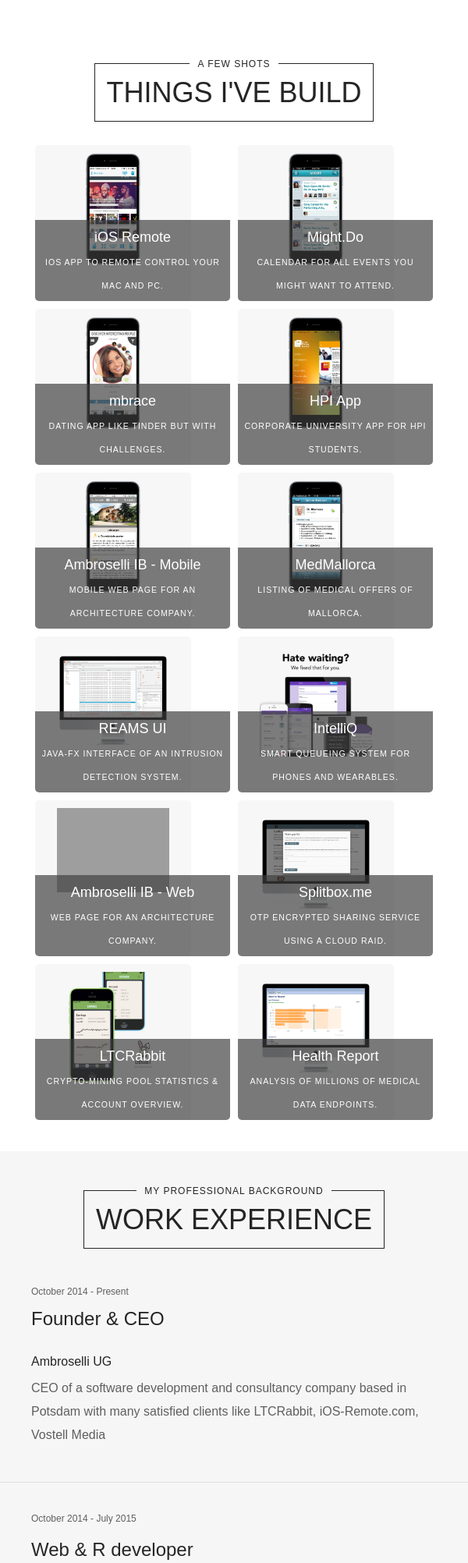
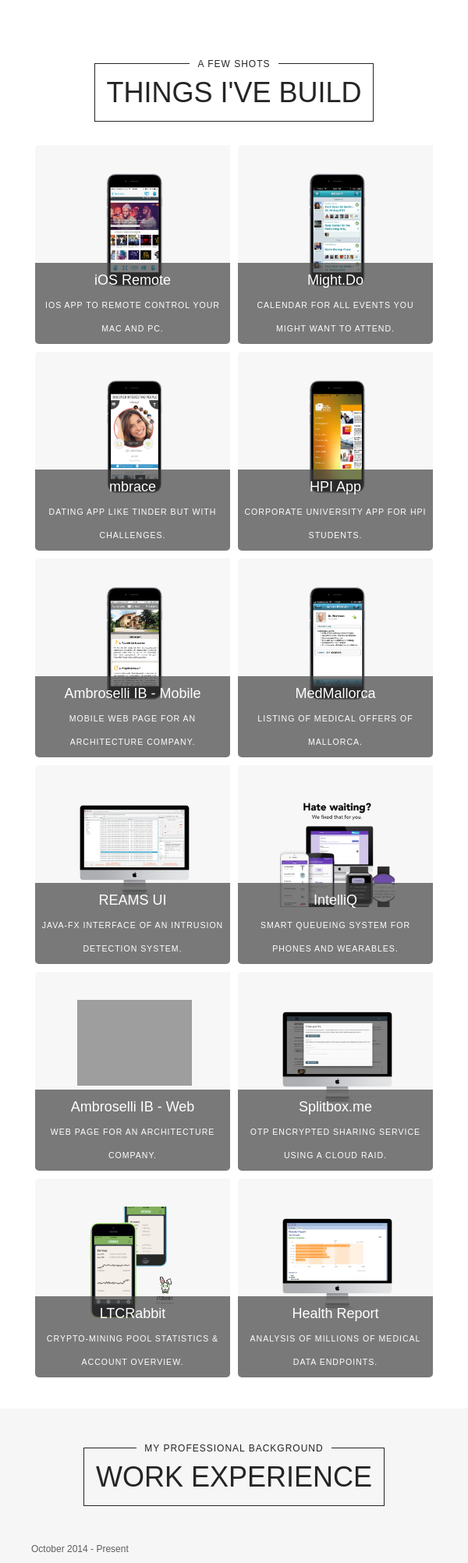
Before and after one commit to CarlAmbroselli/Homepage, a PHP site: page /work/index.html in a window 600 px wide. Shown: the part 256-2260 px from the top of the page at 78% size. Run offline with PHP 8.4, Linux system fonts and the light colour scheme; some libraries are stand-ins or nearby versions; some web fonts are replaced; grey boxes are pictures that could not be loaded.

Commit message:
Fix responsive portfolio width

```diff
--- a/work/style.css
+++ b/work/style.css
@@ -374,6 +374,10 @@
 			width: 705px;
 			margin-left: 15px;
 		}
+
+    .portfolio-item-preview {
+      padding: 36px !important;
+    }
 }
 
 @media (min-width: 768px) {
@@ -758,7 +762,7 @@
   position: relative;
   background-color: #F7F7F7;
   border-radius: 5px;
-  padding: 10px;
+  padding: 16px;
 }
 
 .portfolio-item-preview > img {
@@ -914,8 +918,8 @@
 @media (max-width: 767px) {
 
   .portfolio-item-preview {
-    width: 180px;
-    height: 180px;
+    width: 301px;
+    height: 301px;
   }
 
   body {
@@ -984,6 +988,7 @@
   .portfolio-item-preview {
     width: 80vw;
     height: 80vw;
+    padding: 0px !important;
   }
 }
 
@@ -999,6 +1004,15 @@
     float: left;
     width: 50%;
     padding: 5px;
+  }
+
+}
+
+@media only screen and (min-width: 480px) and (max-width: 625px) {
+  .portfolio-item-preview {
+    padding: 36px;
+    width: 183px;
+    height: 183px;
   }
 }
 
```
